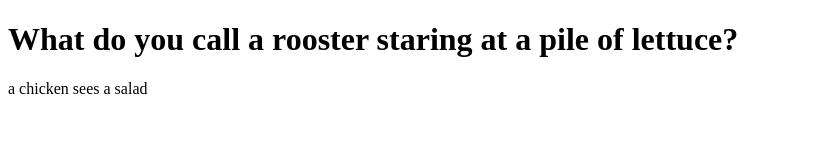
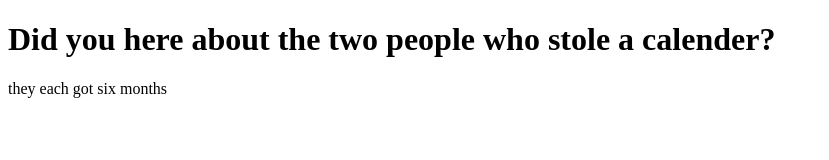
Before and after one commit to Chris-Waldron/Chris-Waldron.github.io, a plain HTML site: page index.html in a window 1280 px wide. Shown: the whole page, without its empty margins (0-829 px from the left). Drawn offline with Linux system fonts and the light colour scheme.

Commit message:
Update index.html

```diff
--- a/index.html
+++ b/index.html
@@ -4,7 +4,7 @@
    <title> jokes </title>
  </head>
  <body>
-  <h1> What do you call a rooster staring at a pile of lettuce? </h1>
-  <p> a chicken sees a salad</p>
+  <h1> Did you here about the two people who stole a calender?</h1>
+  <p>they each got six months </p>
  </body>
 </html>
```
